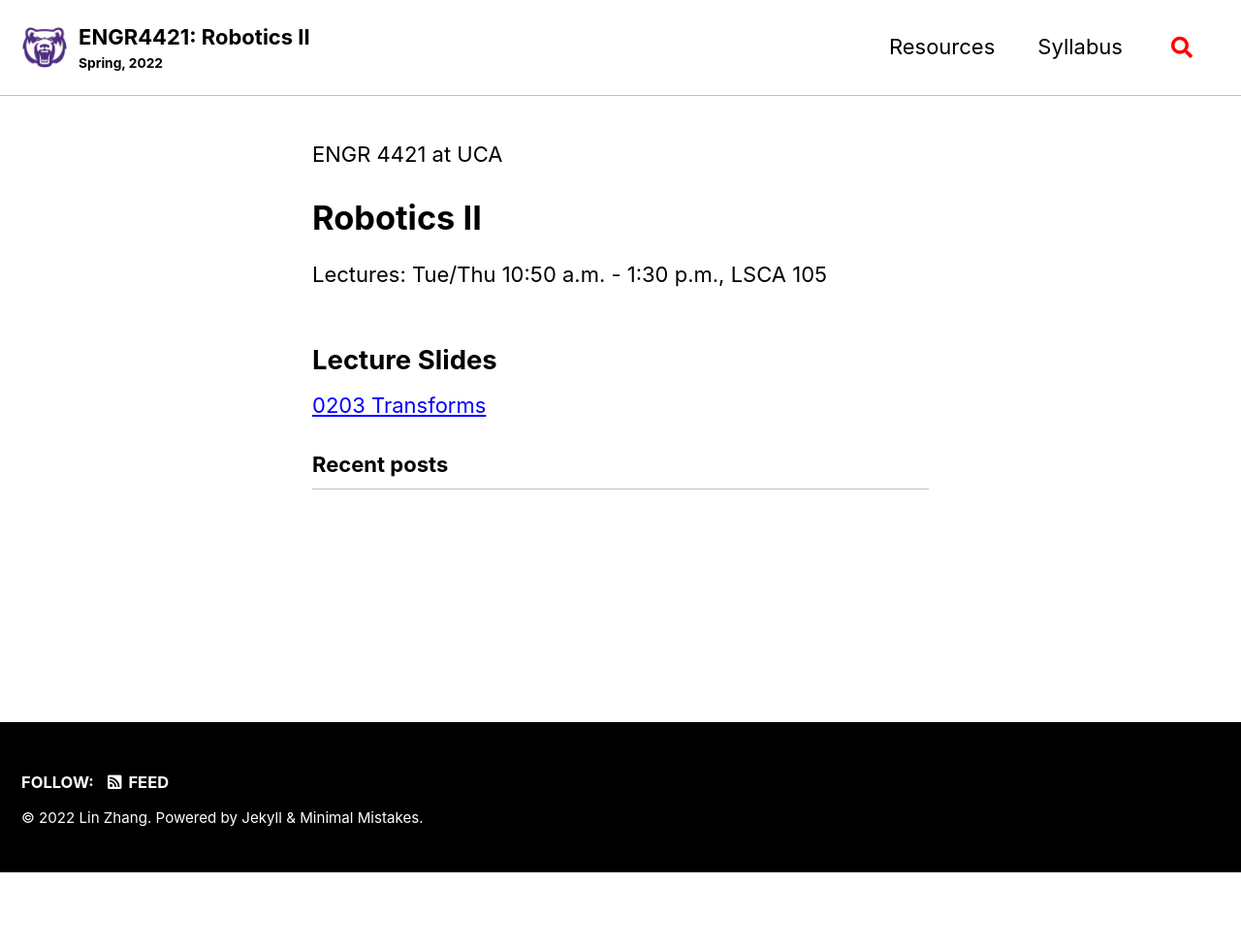
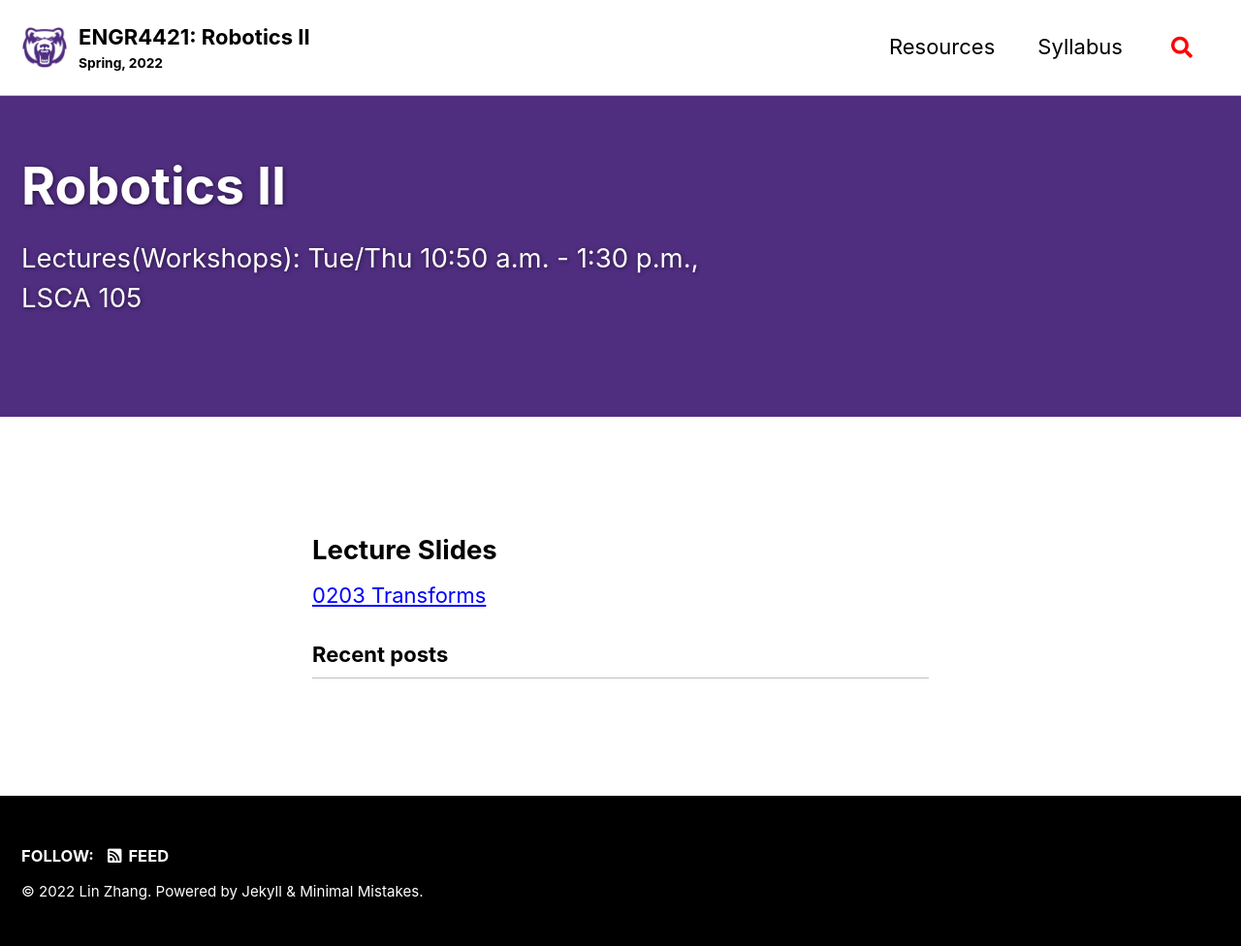
Before and after one commit to linzhangUCA/robotics2-2022, a Jekyll site: the page built from index.html, in a window 1280 px wide. Shown: the whole page at 97% size. Built offline with Jekyll 4.4.1, drawn with Linux system fonts in a browser that asks for light colours; cached includes are drawn as plain includes; the list of posts is cut into pages by our own code; before the commit the page ends 900 px from its top, so only the background shows below that.

Commit message:
update index header

```diff
--- a/index.html
+++ b/index.html
@@ -1,22 +1,12 @@
 ---
 layout: home
 author_profile: false
+title: "Robotics II"
+excerpt: "Lectures(Workshops): Tue/Thu 10:50 a.m. - 1:30 p.m., LSCA 105"
 header:
-image: /assets/images/hexar.jpg
+    overlay_color: "#4F2D7F"
+    <!-- overlay_image: /assets/images/hexar.jpg -->
 ---
-<!-- <main class="index-page">
-    <section class="page-head wrap-container">
-        <div class="wrap">
-            <div class="head-decor">
-                <p class="head-subtitle">ENGR 4421 at University of Central Arkansas</p>
-                <h1 class="head-title">Robotics II</h1>
-                <p class="head-subtitle">Lectures: Tue/Thu 10:50 a.m. - 1:30 p.m., LSCA 105</p>
-            </div>>
-        </div>>
-    </section>
-</main> -->
-<p class="head-subtitle">ENGR 4421 at UCA</p>
-<h1 class="head-title">Robotics II</h1>
-<p class="head-subtitle">Lectures: Tue/Thu 10:50 a.m. - 1:30 p.m., LSCA 105</p>
+
 <h2 class="secondary-title">Lecture Slides</h2>
 <a href="/docs/slides/0203_transforms.pdf" target="_blank">0203 Transforms</a>
```
Also changed, not shown: 2 other files.
